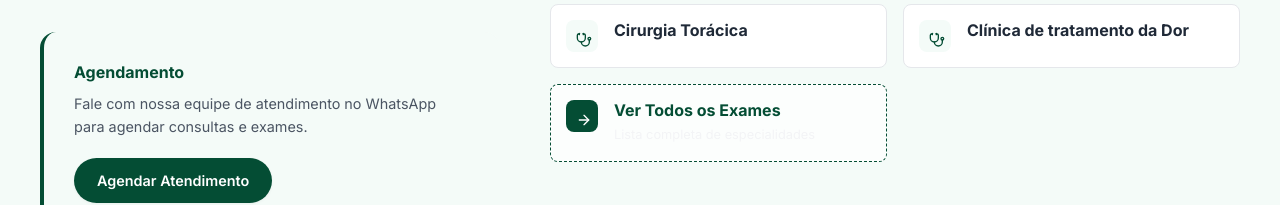
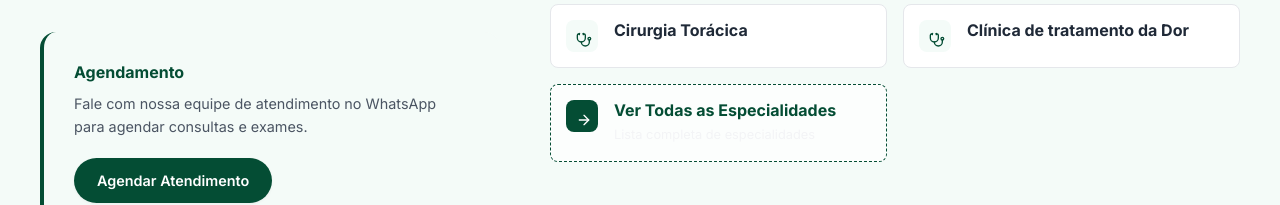
Before and after one commit to ishelp-lab/hsl, a React (Vite) app: page / in a window 1280 px wide. Shown: the part 2249-2454 px from the top of the page. Built offline with nearby package versions, Linux system fonts and the light colour scheme.

Commit message:
Alteração do botão para Ver Todas Especialidades

```diff
--- a/src/HomePage.jsx
+++ b/src/HomePage.jsx
@@ -251,8 +251,8 @@ function HomePage() {
             <a href={getWppLink("Olá, estou no site do Hospital São Lucas e gostaria de agendar um atendimento.")} target="_blank" rel="noopener noreferrer" className="hero-btn">
               Falar com o Hospital
               <svg className="arrow" width="24" height="24" viewBox="0 0 24 24" fill="none" xmlns="http://www.w3.org/2000/svg">
-                <path d="M5 12H19" stroke="currentColor" strokeWidth="2" strokeLinecap="round" strokeLinejoin="round"/>
-                <path d="M13 6L19 12L13 18" stroke="currentColor" strokeWidth="2" strokeLinecap="round" strokeLinejoin="round"/>
+                <path d="M5 12H19" stroke="currentColor" strokeWidth="2" strokeLinecap="round" strokeLinejoin="round" />
+                <path d="M13 6L19 12L13 18" stroke="currentColor" strokeWidth="2" strokeLinecap="round" strokeLinejoin="round" />
               </svg>
             </a>
           </div>
@@ -386,7 +386,7 @@ function HomePage() {
                 <ArrowRight size={16} />
               </div>
               <div>
-                <h3 style={{ fontSize: '1rem', margin: '0 0 5px 0', color: 'var(--primary)' }}>Ver Todos os Exames</h3>
+                <h3 style={{ fontSize: '1rem', margin: '0 0 5px 0', color: 'var(--primary)' }}>Ver Todas as Especialidades</h3>
                 <p style={{ fontSize: '0.8rem', margin: 0, color: 'var(--text-light)' }}>Lista completa de especialidades</p>
               </div>
             </Link>
@@ -570,7 +570,7 @@ function HomePage() {
                 <div className="contact-method-icon"><Phone size={20} /></div>
                 <div className="contact-method-text">
                   <h4>Fale Conosco (Telefones e E-mails)</h4>
-                  <p><a href="tel:+554130329300" style={{ fontWeight: '500' }}>(41) 3032-9300</a><br/>contato@hospitalsaolucas.com.br</p>
+                  <p><a href="tel:+554130329300" style={{ fontWeight: '500' }}>(41) 3032-9300</a><br />contato@hospitalsaolucas.com.br</p>
                 </div>
               </div>
 
```
